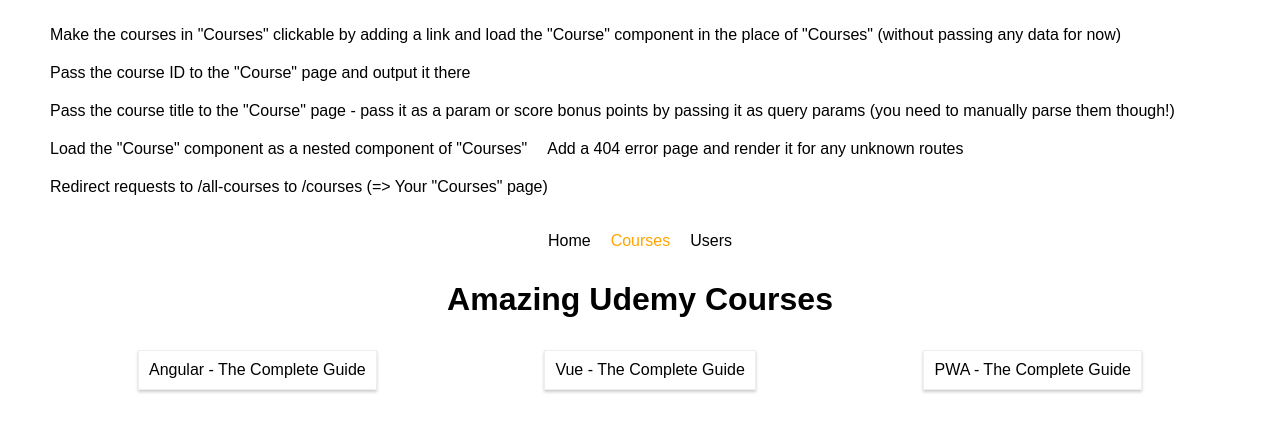
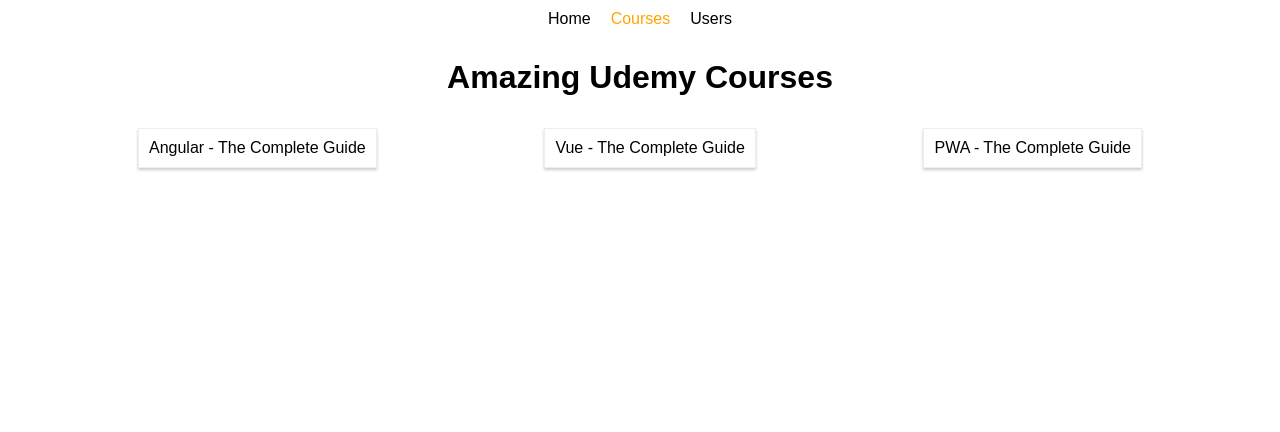
Before and after one commit to Dmitry-White/React.js-Playground, a React (Create React App) app: page /courses in a window 1280 px wide. Shown: the top 432 px of the page. Built offline with nearby package versions, Linux system fonts and the light colour scheme.

Commit message:
Complete assignment

```diff
--- a/src/App.js
+++ b/src/App.js
@@ -1,24 +1,16 @@
 import React, { Component } from 'react';
-import { NavLink, Route } from 'react-router-dom';
+import { NavLink, Switch, Route, Redirect } from 'react-router-dom';
 
 import classes from './App.module.css';
 
 import Courses from './containers/Courses';
-import Course from './containers/Course';
 import Users from './containers/Users';
+import NoMatch from './NoMatch';
 
 class App extends Component {
   render () {
     return (
         <div className={classes.App}>
-          <ol style={{textAlign: 'left'}}>
-            <li>Make the courses in "Courses" clickable by adding a link and load the "Course" component in the place of "Courses" (without passing any data for now)</li>
-            <li>Pass the course ID to the "Course" page and output it there</li>
-            <li>Pass the course title to the "Course" page - pass it as a param or score bonus points by passing it as query params (you need to manually parse them though!)</li>
-            <li>Load the "Course" component as a nested component of "Courses"</li>
-            <li>Add a 404 error page and render it for any unknown routes</li>
-            <li>Redirect requests to /all-courses to /courses (=> Your "Courses" page)</li>
-          </ol>
           <ul>
               <li>
                 <NavLink
@@ -40,10 +32,13 @@
                 >Users</NavLink>
               </li>
             </ul>
-            <Route exact path="/" render={() => <h1>Welcome!</h1>}/>
-            <Route path="/courses" component={Courses}/>
-            <Route exact path="/courses/:id" component={Course}/>
-            <Route path="/users" component={Users}/>
+            <Switch>
+              <Route exact path="/" render={() => <h1>Welcome!</h1>}/>
+              <Route path="/courses" component={Courses}/>
+              <Route path="/users" component={Users}/>
+              <Redirect from="/all-courses" to="/courses"/>
+              <Route component={NoMatch}/>
+            </Switch>
         </div>
     );
   }
--- /dev/null
+++ b/src/NoMatch.js
@@ -0,0 +1,7 @@
+import React from 'react';
+
+const noMatch = () => {
+    return <h1>404 - Page Not Found!</h1>
+}
+
+export default noMatch;
--- a/src/containers/Course/Course.js
+++ b/src/containers/Course/Course.js
@@ -1,11 +1,22 @@
 import React, { Component } from 'react';
 
 class Course extends Component {
+    state = {
+        title: ''
+    }
+
+    componentDidMount() {
+        const query = new URLSearchParams(this.props.location.search)
+        for (let param of query.entries()) {
+            this.setState({title: param[1]})
+        }
+    }
+
     render () {
         return (
             <div>
-                <h1>_COURSE_TITLE_</h1>
-                <p>You selected the Course with ID: _ID_</p>
+                <h1>{this.state.title}</h1>
+                <p>You selected the Course with ID: {this.props.match.params.id}</p>
             </div>
         );
     }
--- a/src/containers/Courses/Courses.js
+++ b/src/containers/Courses/Courses.js
@@ -2,6 +2,8 @@
 import { Route, Link } from 'react-router-dom';
 
 import classes from './Courses.module.css';
+
+import Course from '../Course';
 
 class Courses extends Component {
     state = {
@@ -19,12 +21,21 @@
                 <section className={classes.Courses}>
                     {
                         this.state.courses.map( course => {
-                            return <Link to={"/courses/" + course.id}>
-                                <article className={classes.Course} key={course.id}>{course.title}</article>
-                            </Link>;
+                            return (
+                                <Link
+                                    key={course.id}
+                                    to={{
+                                        pathname: this.props.match.url + "/" + course.id,
+                                        search: "?title=" + course.title
+                                    }}
+                                >
+                                    <article className={classes.Course}>{course.title}</article>
+                                </Link>
+                            )
                         } )
                     }
                 </section>
+                <Route path={this.props.match.url + "/:id"} component={Course}/>
             </div>
         );
     }
```
